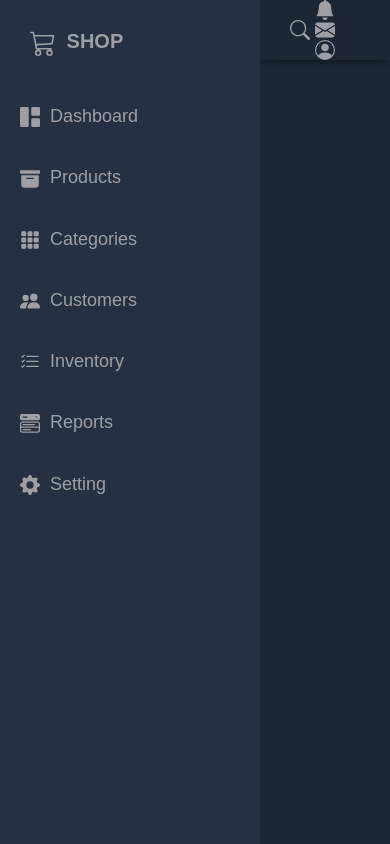
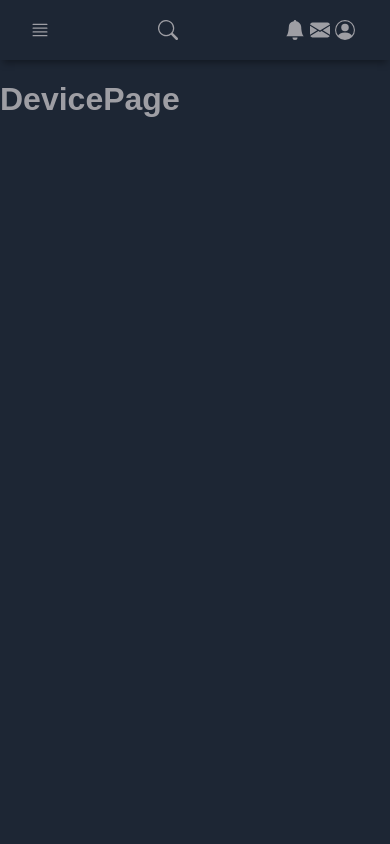
Before and after one commit to yasithWimukthi/device-manager-front-end, a React (Create React App) app: page / in a window 390 px wide. Built offline with nearby package versions, Linux system fonts and the light colour scheme.

Commit message:
implement device page

```diff
--- a/package.json
+++ b/package.json
@@ -9,6 +9,7 @@
     "react": "^18.2.0",
     "react-dom": "^18.2.0",
     "react-icons": "^4.12.0",
+    "react-router-dom": "^6.19.0",
     "react-scripts": "5.0.1",
     "web-vitals": "^2.1.4"
   },
--- a/public/index.html
+++ b/public/index.html
@@ -24,7 +24,7 @@
       work correctly both with client-side routing and a non-root public URL.
       Learn how to configure a non-root public URL by running `npm run build`.
     -->
-    <title>React App</title>
+    <title>Layout Index</title>
   </head>
   <body>
     <noscript>You need to enable JavaScript to run this app.</noscript>
--- a/src/App.css
+++ b/src/App.css
@@ -36,3 +36,31 @@ body {
     'sidebar main main main';
   height: 100vh;
 }
+
+@media screen and (max-width: 992px) {
+  .grid-container {
+    grid-template-columns: 1fr;
+    grid-template-rows: 0.2fr 3fr;
+    grid-template-areas:
+      'header'
+      'main';
+  }
+
+  #sidebar {
+    display: none;
+  }
+
+  .menu-icon {
+    display: inline;
+  }
+
+  .sidebar-title > span {
+    display: inline;
+  }
+}
+
+@media screen and (max-width: 576px) {
+  .hedaer-left {
+    display: none;
+  }
+}
--- a/src/App.js
+++ b/src/App.js
@@ -1,19 +1,25 @@
-import logo from './logo.svg';
-import './App.css';
+import {useState} from "react";
+import { BrowserRouter as Router, Routes, Route } from 'react-router-dom';
 import Header from "./components/Header/Header";
 import Sidebar from "./components/Sidebar/Sidebar";
-import {useState} from "react";
+import './App.css';
+import DevicePage from "./pages/DevicePage";
 
 function App() {
     const [openSidebarToggle, setOpenSidebarToggle] = useState(false)
-
     const OpenSidebar = () => {
         setOpenSidebarToggle(!openSidebarToggle)
     }
+
     return (
         <div className='grid-container'>
             <Header OpenSidebar={OpenSidebar}/>
             <Sidebar openSidebarToggle={openSidebarToggle} OpenSidebar={OpenSidebar}/>
+            <Router>
+                <Routes>
+                    <Route path="/" element={<DevicePage />} />
+                </Routes>
+            </Router>
         </div>
     );
 }
--- a/src/components/Sidebar/Sidebar.js
+++ b/src/components/Sidebar/Sidebar.js
@@ -1,8 +1,11 @@
 import React from 'react'
 import
-{BsCart3, BsGrid1X2Fill, BsFillArchiveFill, BsFillGrid3X3GapFill, BsPeopleFill,
+{ BsGrid1X2Fill, BsFillArchiveFill, BsFillGrid3X3GapFill, BsPeopleFill,
     BsListCheck, BsMenuButtonWideFill, BsFillGearFill}
     from 'react-icons/bs'
+import { PiButterflyFill } from "react-icons/pi";
+import { MdDevices } from "react-icons/md";
+
 import './Sidebar.css';
 
 const Sidebar = ({openSidebarToggle, OpenSidebar}) =>{
@@ -10,7 +13,7 @@ const Sidebar = ({openSidebarToggle, OpenSidebar}) =>{
         <aside id="sidebar" className={openSidebarToggle ? "sidebar-responsive": ""}>
             <div className='sidebar-title'>
                 <div className='sidebar-brand'>
-                    <BsCart3  className='icon_header'/> SHOP
+                    <PiButterflyFill  className='icon_header'/> Layout Index
                 </div>
                 <span className='icon close_icon' onClick={OpenSidebar}>X</span>
             </div>
@@ -18,7 +21,7 @@ const Sidebar = ({openSidebarToggle, OpenSidebar}) =>{
             <ul className='sidebar-list'>
                 <li className='sidebar-list-item'>
                     <a href="">
-                        <BsGrid1X2Fill className='icon'/> Dashboard
+                        <MdDevices className='icon'/> Device
                     </a>
                 </li>
                 <li className='sidebar-list-item'>
--- /dev/null
+++ b/src/pages/DevicePage/index.js
@@ -0,0 +1,9 @@
+const DevicePage = () => {
+    return (
+        <div>
+            <h1>DevicePage</h1>
+        </div>
+    )
+}
+
+export default DevicePage;
```
Also changed, not shown: 1 other file (tests, documents, lock files or other folders). Lines whose indentation alone changed are shown as unchanged.
